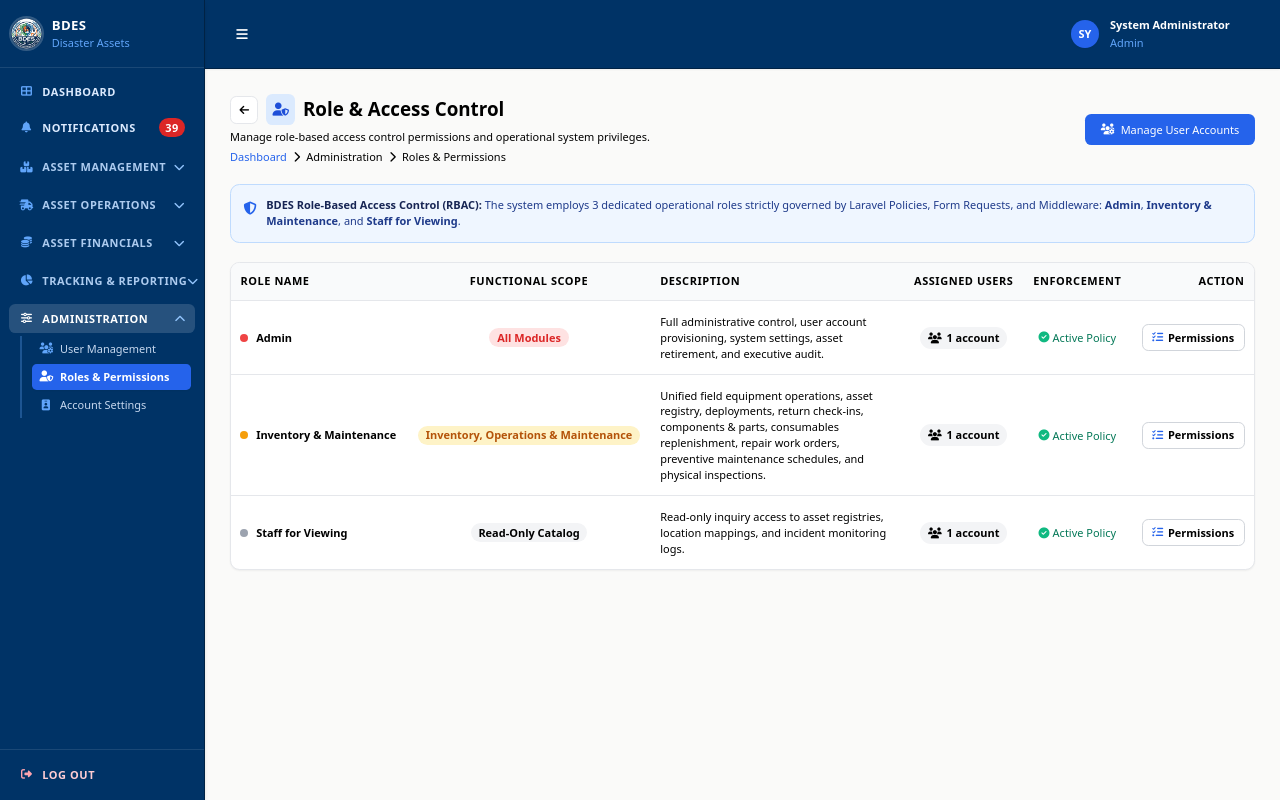
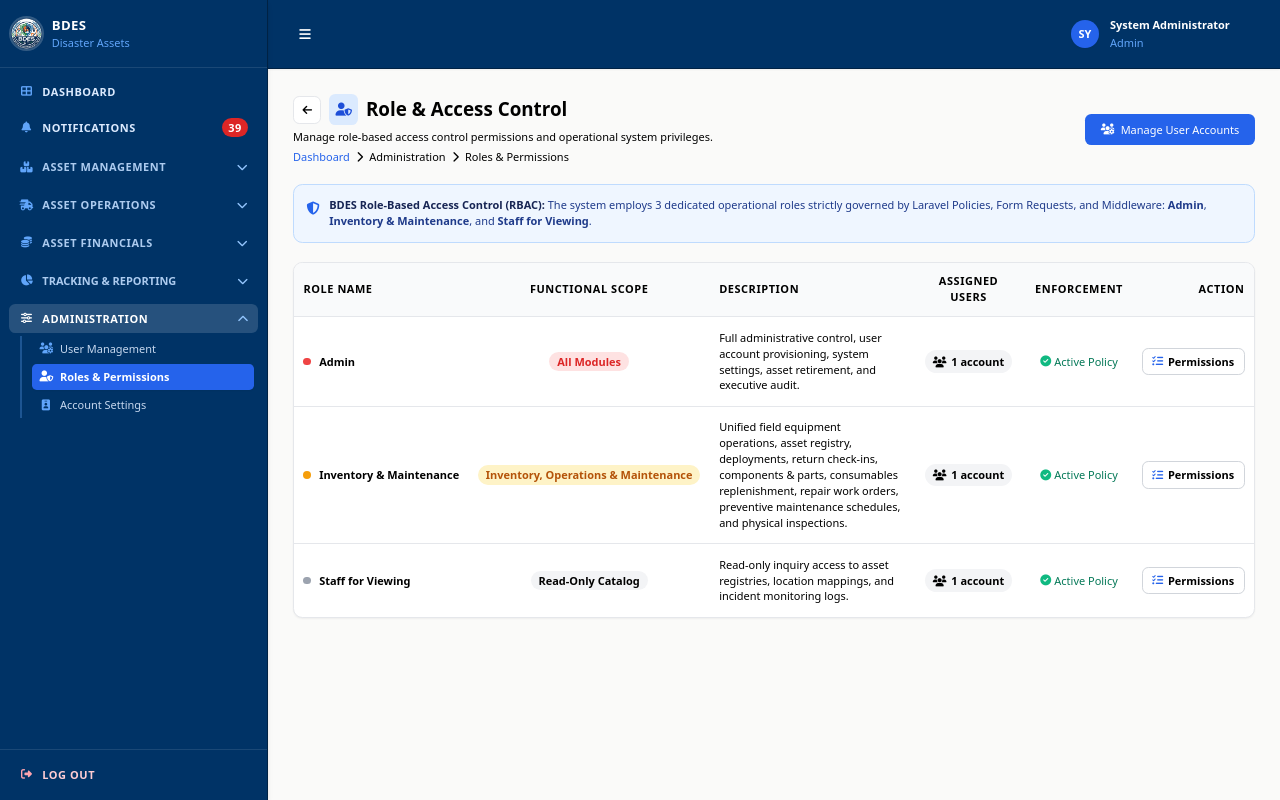
Before and after one commit to jhonxanderpila21/BDES, a Laravel app: page /roles in a window 1280 px wide. Run offline with Laravel 12, Linux system fonts and the light colour scheme; a user stored in the database is signed in; data comes from the database, SQL or seed files in the repository; style sheets or scripts are compiled from the project's sources.

Commit message:
nav update

```diff
--- a/resources/views/partials/layout-scripts.blade.php
+++ b/resources/views/partials/layout-scripts.blade.php
@@ -1,13 +1,13 @@
 <script>
     document.addEventListener('alpine:init', () => {
         const computeProportionalSidebarWidth = () => {
-            return Math.round(Math.min(Math.max(window.innerWidth * 0.16, 185), 256));
+            return Math.round(Math.min(Math.max(window.innerWidth * 0.185, 268), 284));
         };
 
         Alpine.data('adminLayout', () => ({
             sidebarOpen: true,
             sidebarCollapsed: localStorage.getItem('bdes_sidebar_collapsed') === 'true',
-            sidebarWidth: parseInt(localStorage.getItem('bdes_sidebar_width_custom')) || computeProportionalSidebarWidth(),
+            sidebarWidth: Math.max(parseInt(localStorage.getItem('bdes_sidebar_width_custom')) || 0, computeProportionalSidebarWidth()),
             windowWidth: window.innerWidth,
             isResizing: false,
             toggleSidebar() {
--- a/resources/views/partials/sidebar.blade.php
+++ b/resources/views/partials/sidebar.blade.php
@@ -322,14 +322,14 @@
                     type="button"
                     title="Tracking & Reporting"
                     @click="if (sidebarCollapsed) { window.location.href = '{{ route('asset-history.index') }}'; } else { open = !open; }"
-                    :class="sidebarCollapsed ? 'justify-center px-2 py-2.5' : 'justify-between px-3 py-2'"
-                    class="w-full flex items-center rounded-lg text-xs font-bold uppercase tracking-wider transition-colors select-none text-left {{ $headerClass($isTrackingActive) }}"
+                    :class="sidebarCollapsed ? 'justify-center px-2 py-2.5' : 'justify-between gap-3 px-3 py-2'"
+                    class="w-full flex items-center rounded-lg text-xs font-bold uppercase tracking-normal transition-colors select-none text-left {{ $headerClass($isTrackingActive) }}"
                 >
-                    <div class="flex items-center" :class="sidebarCollapsed ? 'justify-center' : 'gap-2.5'">
-                        <i class="fas fa-chart-pie w-5 text-center {{ $headerIconClass($isTrackingActive) }}"></i>
-                        <span x-show="!sidebarCollapsed" class="truncate">Tracking & Reporting</span>
+                    <div class="flex items-center min-w-0" :class="sidebarCollapsed ? 'justify-center' : 'gap-2.5'">
+                        <i class="fas fa-chart-pie w-5 text-center shrink-0 {{ $headerIconClass($isTrackingActive) }}"></i>
+                        <span x-show="!sidebarCollapsed" class="whitespace-nowrap">Tracking & Reporting</span>
                     </div>
-                    <i x-show="!sidebarCollapsed" class="fas fa-chevron-down text-[10px] {{ $chevronClass }} transition-transform duration-200" :class="{'rotate-180': open}"></i>
+                    <i x-show="!sidebarCollapsed" class="fas fa-chevron-down text-[10px] ml-2 shrink-0 {{ $chevronClass }} transition-transform duration-200" :class="{'rotate-180': open}"></i>
                 </button>
 
                 <div
```
